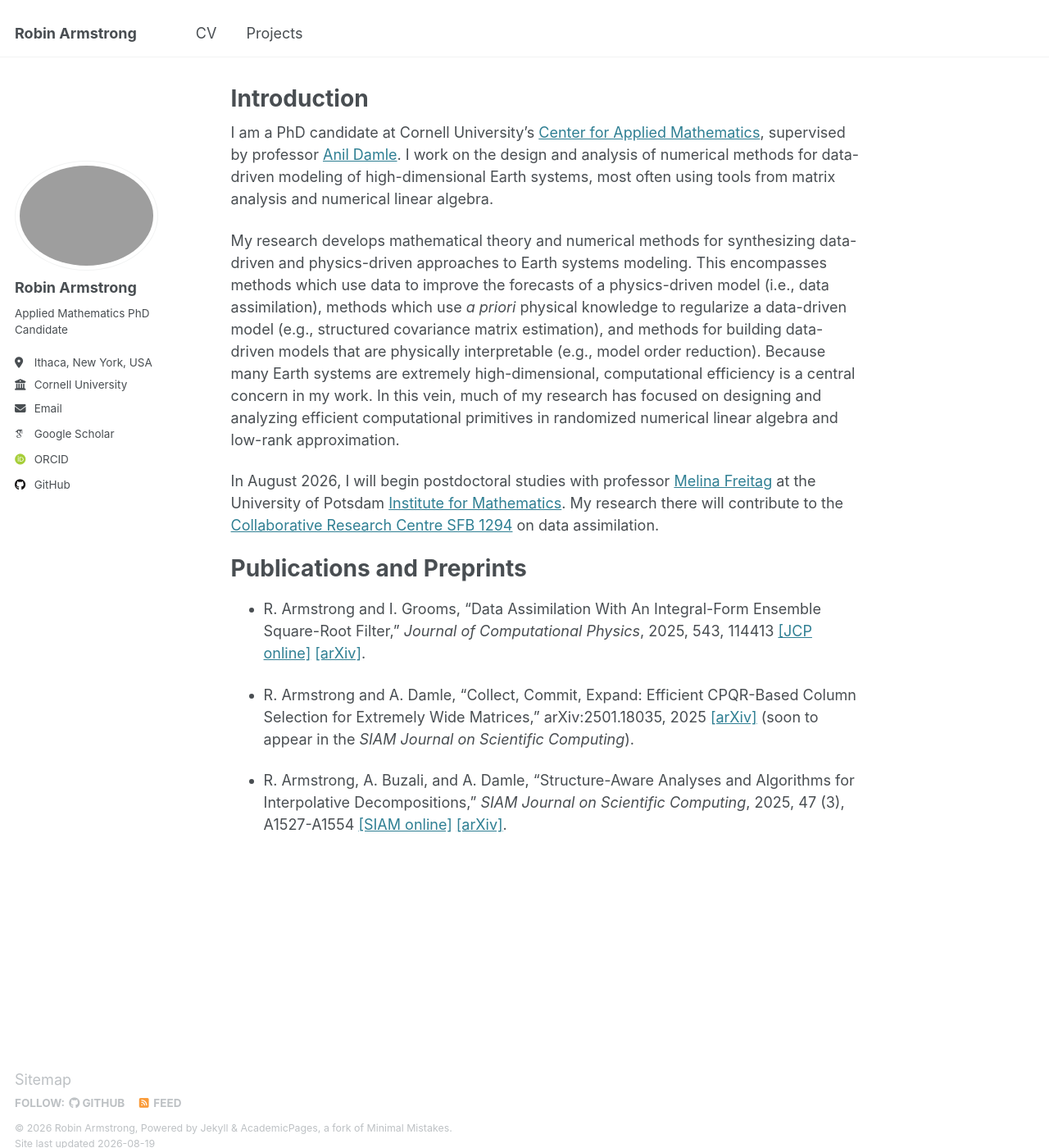
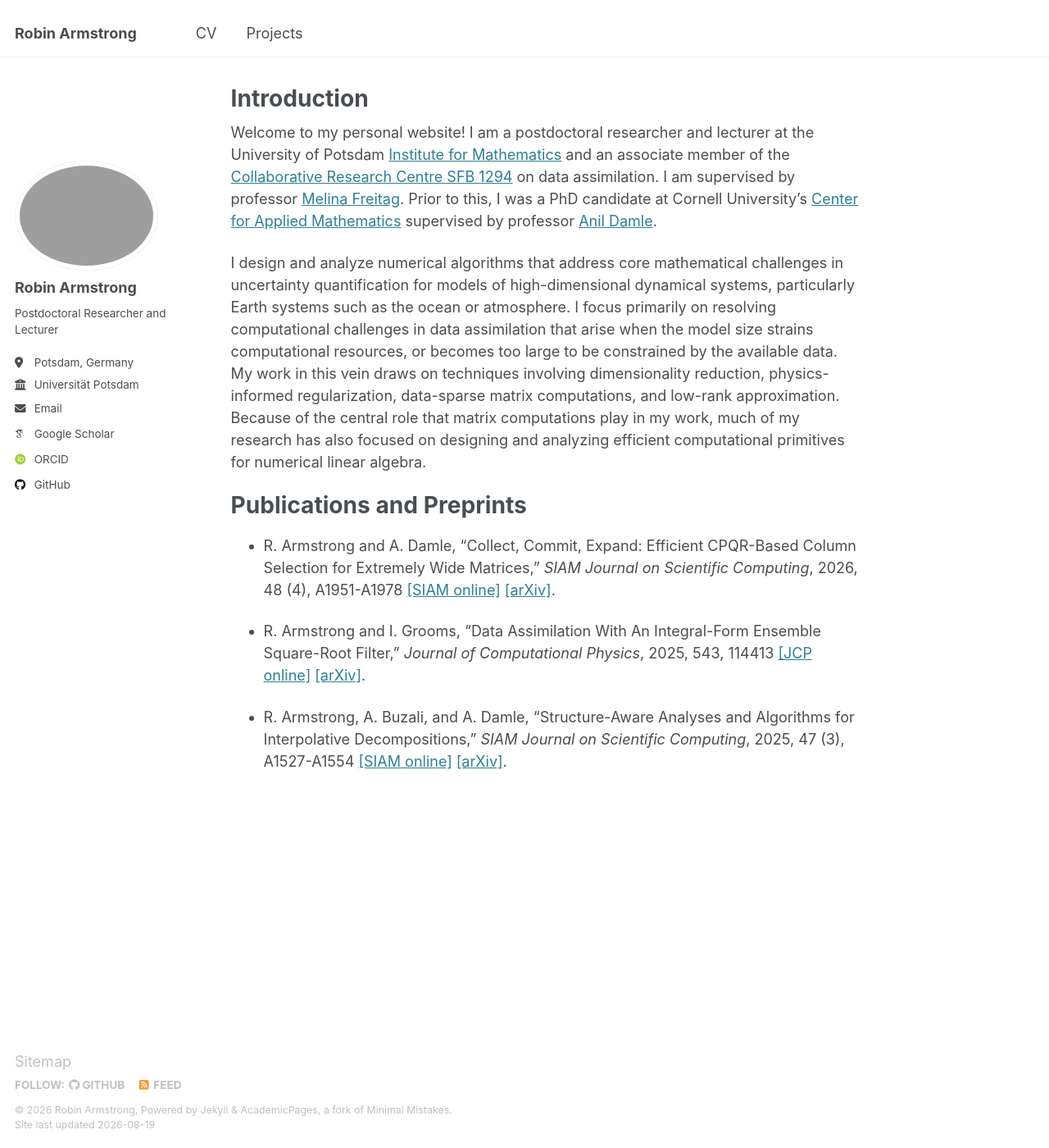
Before and after one commit to robin-armstrong/robin-armstrong.github.io, a Jekyll site: the page built from _pages/about.md, in a window 1280 px wide and 1400 px high. Shown: the whole window at 82% size. Built offline with Jekyll 4.4.1, drawn with Linux system fonts in a browser that asks for light colours; some web fonts are replaced.

Commit message:
Updated intro and bio.

```diff
--- a/_config.yml
+++ b/_config.yml
@@ -26,10 +26,10 @@ author:
   avatar           : "profile.jpg"
   name             : "Robin Armstrong"
   pronouns         : # example: "she/her"
-  bio              : "Applied Mathematics PhD Candidate"
-  employer         : "Cornell University"
-  location         : "Ithaca, New York, USA"
-  email            : "rja243@cornell.edu"
+  bio              : "Postdoctoral Researcher and Lecturer"
+  employer         : "Universität Potsdam"
+  location         : "Potsdam, Germany"
+  email            : "robin.armstrong@uni-potsdam.de"
 
   # Academic websites
   googlescholar    : "https://scholar.google.com/citations?user=rnPOsb6sWbwC&hl=en&oi=sra"
--- a/_pages/about.md
+++ b/_pages/about.md
@@ -7,16 +7,14 @@ redirect_from:
   - /about.html
 ---
 
-I am a PhD candidate at Cornell University's [Center for Applied Mathematics](https://www.cam.cornell.edu/cam), supervised by professor [Anil Damle](https://www.cs.cornell.edu/~damle/). I work on the design and analysis of numerical methods for data-driven modeling of high-dimensional Earth systems, most often using tools from matrix analysis and numerical linear algebra.
+Welcome to my personal website! I am a postdoctoral researcher and lecturer at the University of Potsdam [Institute for Mathematics](https://www.math.uni-potsdam.de/en) and an associate member of the [Collaborative Research Centre SFB 1294](https://www.sfb1294.de/) on data assimilation. I am supervised by professor [Melina Freitag](https://sites.google.com/view/melina-freitag). Prior to this, I was a PhD candidate at Cornell University's [Center for Applied Mathematics](https://www.cam.cornell.edu/cam) supervised by professor [Anil Damle](https://www.cs.cornell.edu/~damle/).
 
-My research develops mathematical theory and numerical methods for synthesizing data-driven and physics-driven approaches to Earth systems modeling. This encompasses methods which use data to improve the forecasts of a physics-driven model (i.e., data assimilation), methods which use _a priori_ physical knowledge to regularize a data-driven model (e.g., structured covariance matrix estimation), and methods for building data-driven models that are physically interpretable (e.g., model order reduction). Because many Earth systems are extremely high-dimensional, computational efficiency is a central concern in my work. In this vein, much of my research has focused on designing and analyzing efficient computational primitives in randomized numerical linear algebra and low-rank approximation.
-
-In August 2026, I will begin postdoctoral studies with professor [Melina Freitag](https://sites.google.com/view/melina-freitag) at the University of Potsdam [Institute for Mathematics](https://www.math.uni-potsdam.de/en). My research there will contribute to the [Collaborative Research Centre SFB 1294](https://www.sfb1294.de/) on data assimilation.
+I design and analyze numerical algorithms that address core mathematical challenges in uncertainty quantification for models of high-dimensional dynamical systems, particularly Earth systems such as the ocean or atmosphere. I focus primarily on resolving computational challenges in data assimilation that arise when the model size strains computational resources, or becomes too large to be constrained by the available data. My work in this vein draws on techniques involving dimensionality reduction, physics-informed regularization, data-sparse matrix computations, and low-rank approximation. Because of the central role that matrix computations play in my work, much of my research has also focused on designing and analyzing efficient computational primitives for numerical linear algebra.
 
 # Publications and Preprints
 
+- R. Armstrong and A. Damle, "Collect, Commit, Expand: Efficient CPQR-Based Column Selection for Extremely Wide Matrices," _SIAM Journal on Scientific Computing_, 2026, 48 (4), A1951-A1978 [[SIAM online]](https://doi.org/10.1137/25M1730223) [[arXiv]](https://arxiv.org/abs/2501.18035).
+
 - R. Armstrong and I. Grooms, "Data Assimilation With An Integral-Form Ensemble Square-Root Filter," _Journal of Computational Physics_, 2025, 543, 114413 [[JCP online]](https://doi.org/10.1016/j.jcp.2025.114413) [[arXiv]](https://arxiv.org/abs/2503.00253).
 
-- R. Armstrong and A. Damle, "Collect, Commit, Expand: Efficient CPQR-Based Column Selection for Extremely Wide Matrices," arXiv:2501.18035, 2025 [[arXiv]](https://arxiv.org/abs/2501.18035) (soon to appear in the _SIAM Journal on Scientific Computing_).
-
 - R. Armstrong, A. Buzali, and A. Damle, "Structure-Aware Analyses and Algorithms for Interpolative Decompositions," _SIAM Journal on Scientific Computing_, 2025, 47 (3), A1527-A1554 [[SIAM online]](https://doi.org/10.1137/23M1610811) [[arXiv]](https://arxiv.org/abs/2310.09452).
```
